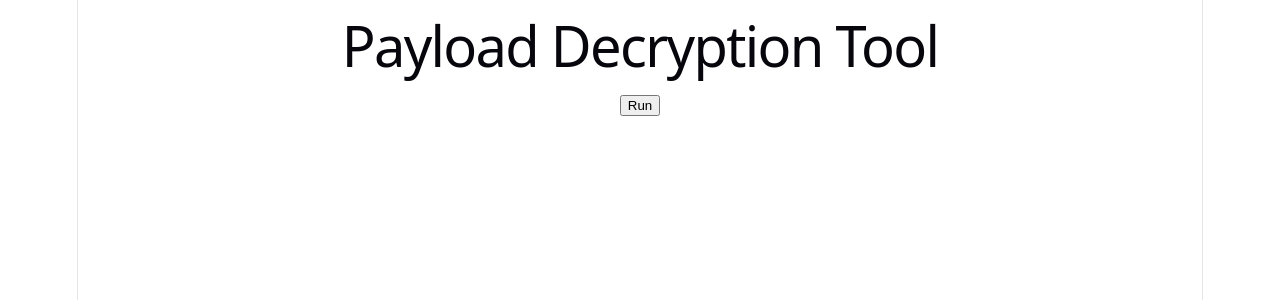
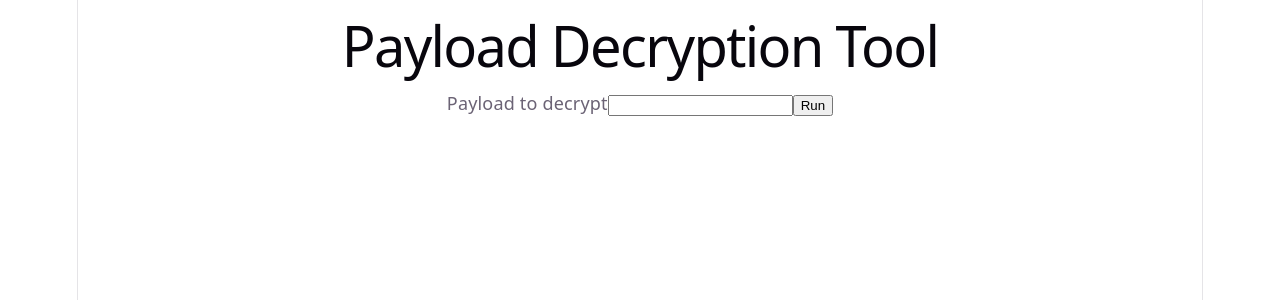
Before and after one commit to sarahalshawesh/payload_decrypter, a React app in the folder frontend/: page / in a window 1280 px wide. Shown: the top 300 px of the page. Built offline with nearby package versions, Linux system fonts and the light colour scheme; the HTML template or start-up script is replaced by a standard one.

Commit message:
adds input for payload

```diff
--- a/frontend/src/App.jsx
+++ b/frontend/src/App.jsx
@@ -9,11 +9,15 @@ const [decryptedPayload, setDecryptedPayload] = useState('')
   return (
     <main>
       <h1>Payload Decryption Tool</h1>
-      <div>
+      <form>
+        <label>Payload to decrypt</label>
+        <input
+        type="text"
+        onChange={(e) => setDecryptedPayload(e.target.value)}></input>
         <button>
           Run
         </button>
-      </div>
+      </form>
     </main>
   )
 }
```
